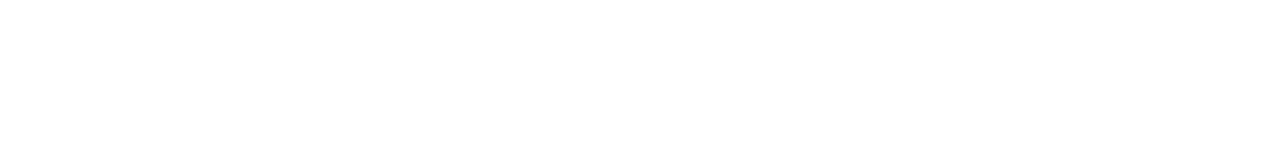
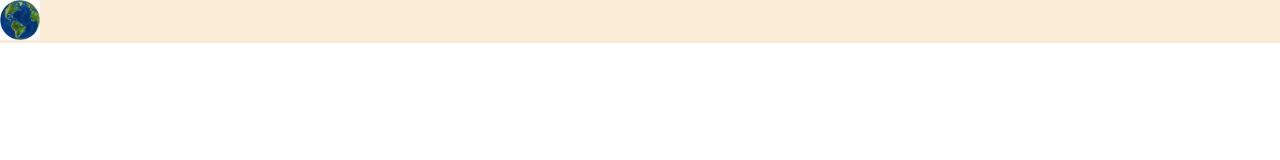
Before and after one commit to tsulaiatea/Exercise, a plain HTML site: page index.html in a window 1280 px wide. Drawn offline with Linux system fonts and the light colour scheme.

Commit message:
add icon

```diff
--- a/index.html
+++ b/index.html
@@ -6,10 +6,13 @@
     <link rel="stylesheet" href="./style/reset.css">
     <link rel="stylesheet" href="./style/styles.css">
     <link rel="stylesheet" href="./style/responsive.css">
+    <link rel="icon" href="./images/icon.jpeg">
     <title>სატესტო საიტი</title>
 </head>
 <body>
-    <header></header>
+    <header>
+        <a href="./index.html"><img class="logo_image" src="./images/icon.jpeg" alt="logo"></a>
+    </header>
     <main></main>
     <footer></footer>
 
--- a/style/styles.css
+++ b/style/styles.css
@@ -0,0 +1,8 @@
+header{
+    background-color: antiquewhite;
+}
+
+.logo_image{
+    width: 40px;
+    height: 40px;
+}
```
Also changed, not shown: images/icon.jpeg (added).
